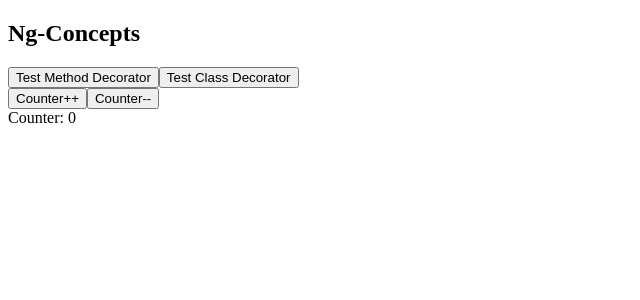
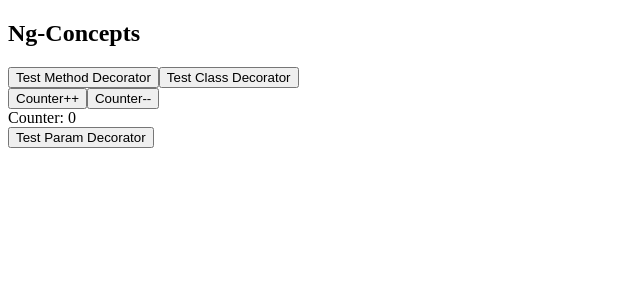
Before and after one commit to surajit1312/ng-concepts, an Angular app: page / in a window 1280 px wide. Shown: the top 300 px of the page, without its empty margins (0-640 px from the left). Built offline with nearby package versions, Linux system fonts and the light colour scheme.

Commit message:
feat[decorator]: param decorator created

```diff
--- a/src/app/app.component.html
+++ b/src/app/app.component.html
@@ -12,3 +12,4 @@
 <div class="row">
   <label>Counter: {{ counter }}</label>
 </div>
+<button (click)="onClickTestParamDecorator(1, 2)">Test Param Decorator</button>
--- a/src/app/app.component.ts
+++ b/src/app/app.component.ts
@@ -2,6 +2,7 @@ import { Component, Inject, OnInit } from '@angular/core';
 import { LogMethod } from './decorators/method.decorator';
 import { LogClass } from './decorators/class.decorator';
 import { LogProperty } from './decorators/property.decorator';
+import { LogParam } from './decorators/parameter.decorator';
 
 @Component({
   selector: 'app-root',
@@ -38,6 +39,10 @@ export class AppComponent implements OnInit {
   decrement(): void {
     this.counter--;
   }
+
+  onClickTestParamDecorator(x: any, @LogParam() y: any): void {
+    console.log(x, y);
+  }
 }
 
 @LogClass({ prefix: 'Hello' })
--- /dev/null
+++ b/src/app/decorators/parameter.decorator.ts
@@ -0,0 +1,7 @@
+export function LogParam() {
+  return function (target: any, methodName: string, index: number) {
+    console.log(
+      `Custom Log for parameter with index: ${index} called from method: ${methodName}`
+    );
+  };
+}
```
